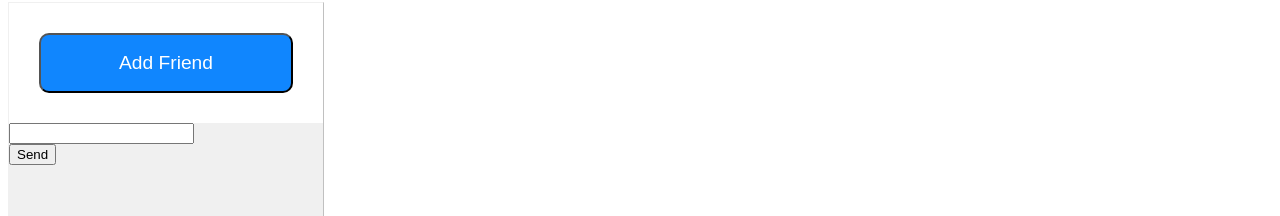
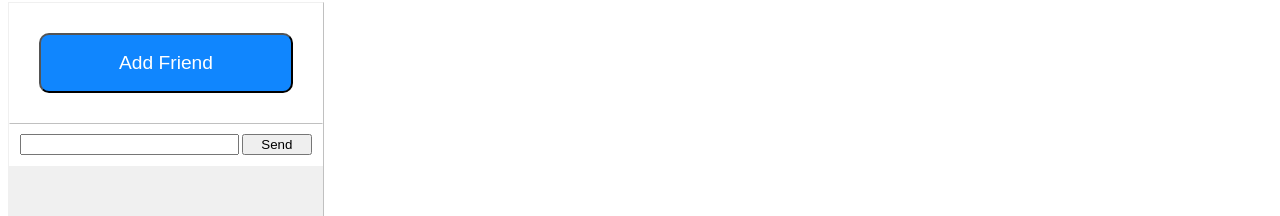
Before and after one commit to Antedbell20/IDGAF, a React (Vite) app in the folder client/: page / in a window 1280 px wide. Shown: the part 396-612 px from the top of the page. Built offline with nearby package versions, Linux system fonts and the light colour scheme.

Commit message:
added a hidden add friend bar

```diff
--- a/client/src/app.css
+++ b/client/src/app.css
@@ -93,6 +93,39 @@ nav img {
   font-size: larger;
 }
 
+/* search bar */
+
+.search {
+  display: flex;
+  justify-content: center;
+  background-color: white;
+  border: 1px solid transparent;
+  border-top-color: var(--lines);
+  padding: 10px;
+}
+
+.search form {
+  display: flex;
+  width: 100%;
+}
+
+.search-box {
+  width: 100%;
+  display: flex;
+}
+
+.search input[type="text"] {
+  width: 95%;
+}
+
+.search button {
+  width: 30%;
+}
+
+.hide {
+  /* display: none; */
+}
+
 /* hover animations */
 .text-box button:hover {
   transform: translateY(-10px);
--- a/client/src/pages/Home.jsx
+++ b/client/src/pages/Home.jsx
@@ -25,7 +25,7 @@ const Home = () => {
         </div>
         <div className='search hide'>
         <form onSubmit={handleSubmit}>
-            <div className=''>
+            <div className='search-box'>
               <label htmlFor="search"></label>
               <input
                 type="text"
```
